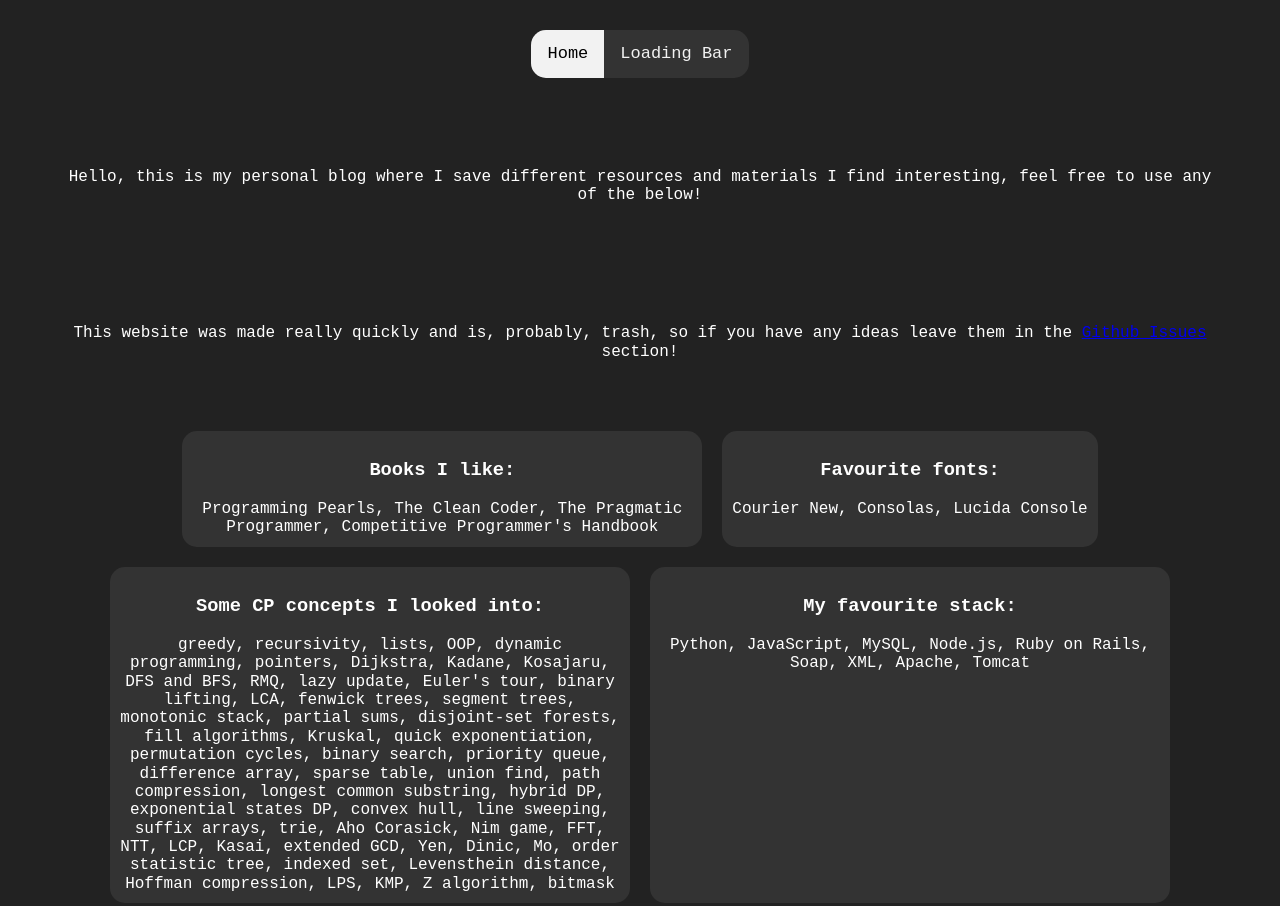
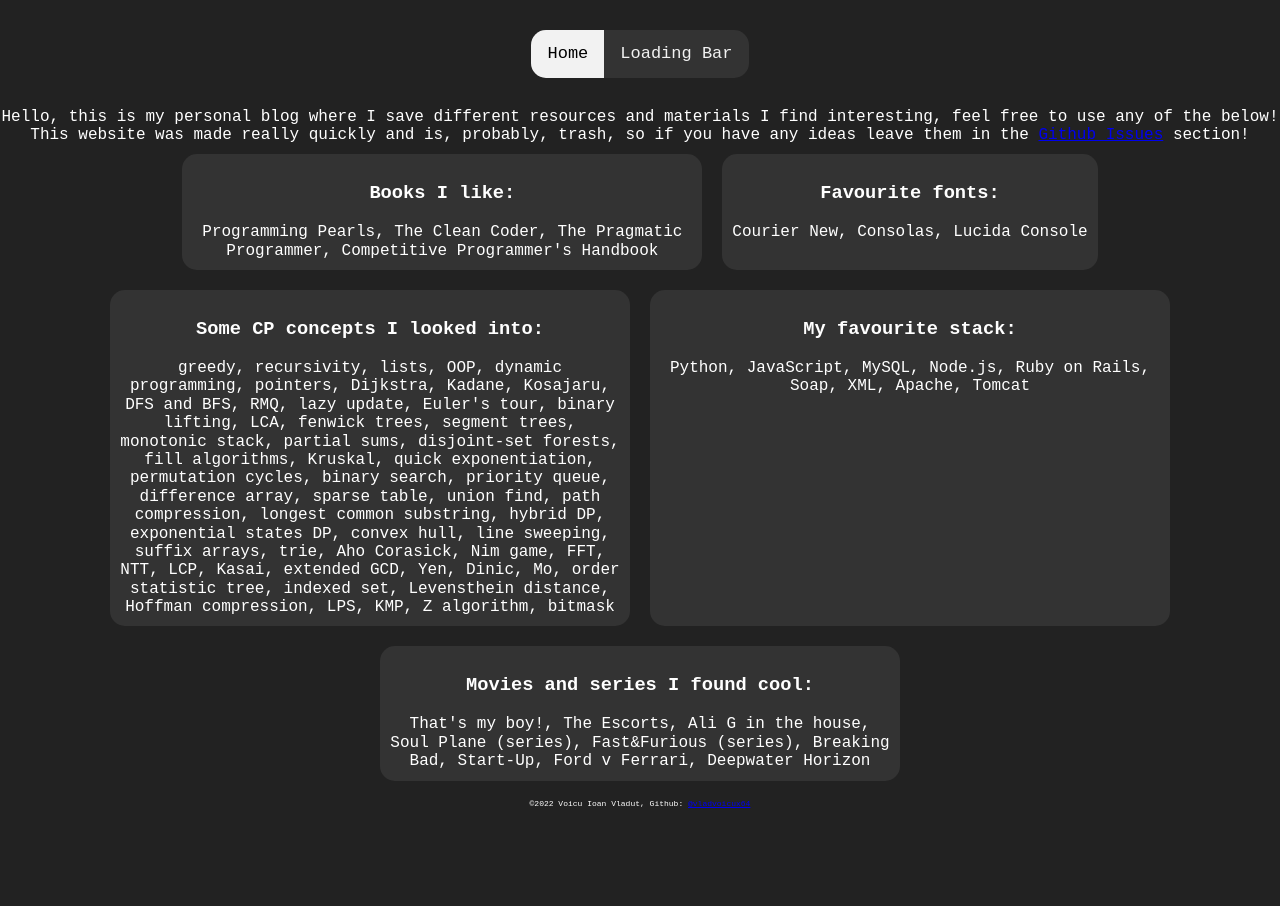
Before and after one commit to vladvoicux64/vladhomepage, a website built with Parcel: page index.html in a window 1280 px wide. Shown: the top 906 px of the page. After the commit the page ends 816 px from the top, so only its background shows below. Built offline with nearby package versions, Linux system fonts and the light colour scheme.

Commit message:
Update main.css

```diff
--- a/css/main.css
+++ b/css/main.css
@@ -275,7 +275,6 @@ textarea {
 
 .center {
   text-align: center;
-  margin: 60px;
 }
 .center.footer {
   font-size: 0.5em;
```
